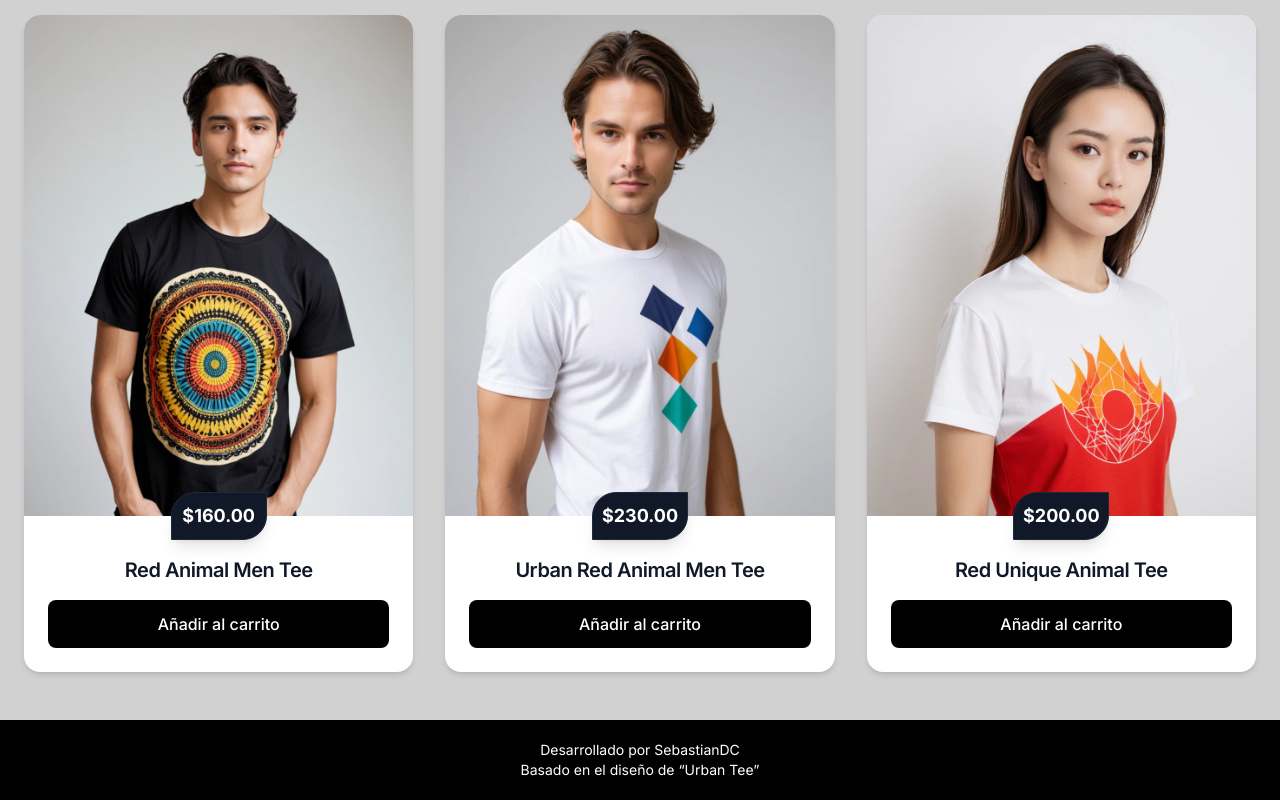
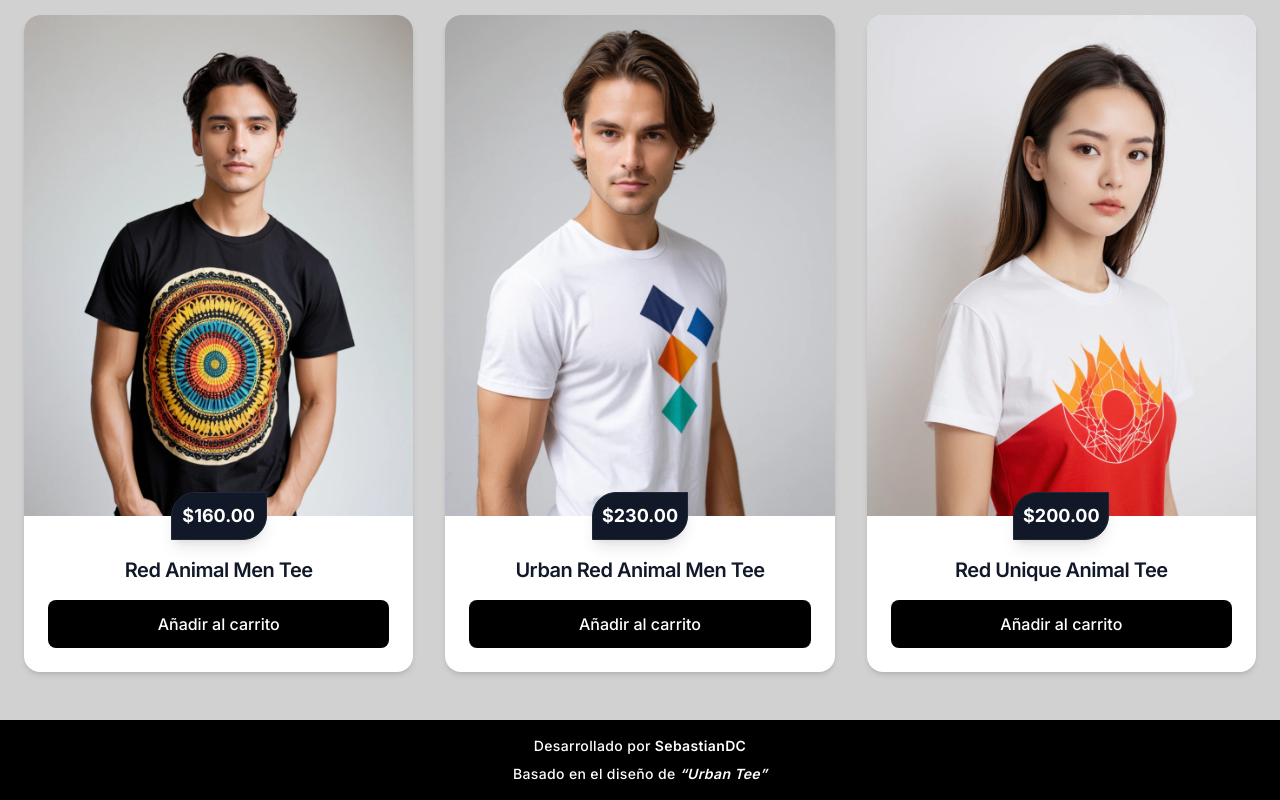
Before and after one commit to sebasdex/ropavejero-next, a Next.js app: page / in a window 1280 px wide. Shown: the part 2829-3629 px from the top of the page. Built offline with nearby package versions, Linux system fonts and the light colour scheme.

Commit message:
feat: Enhance Footer component styling for improved readability and user engagement

```diff
--- a/src/components/Footer.tsx
+++ b/src/components/Footer.tsx
@@ -4,26 +4,30 @@ import React from "react";
 function Footer() {
   return (
     <footer className="bg-black text-white w-full h-20 flex flex-col justify-center items-center text-sm">
-      <p>
+      <div className="flex flex-col items-center space-y-2">
+        <p className="text-sm font-medium tracking-wide">
           Desarrollado por{" "}
           <Link
             href="https://github.com/sebasdex"
             target="_blank"
             rel="noreferrer"
+            className="font-semibold text-white hover:text-white/80 transition-colors duration-300"
           >
             SebastianDC
           </Link>
         </p>
-      <p>
+        <p className="text-sm font-medium tracking-wide">
           Basado en el diseño de{" "}
           <Link
             href="https://theme528-t-shirt.myshopify.com/"
             target="_blank"
             rel="noreferrer"
+            className="font-semibold text-white hover:text-white/80 transition-colors duration-300 italic"
           >
             <q>Urban Tee</q>
           </Link>
         </p>
+      </div>
     </footer>
   );
 }
```
Lines whose indentation alone changed are shown as unchanged.
